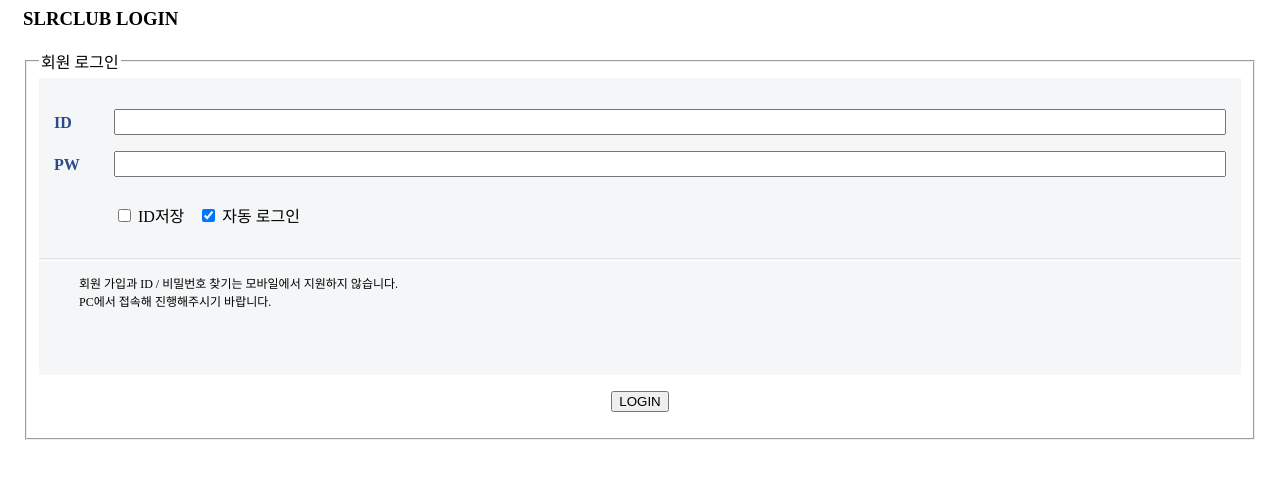
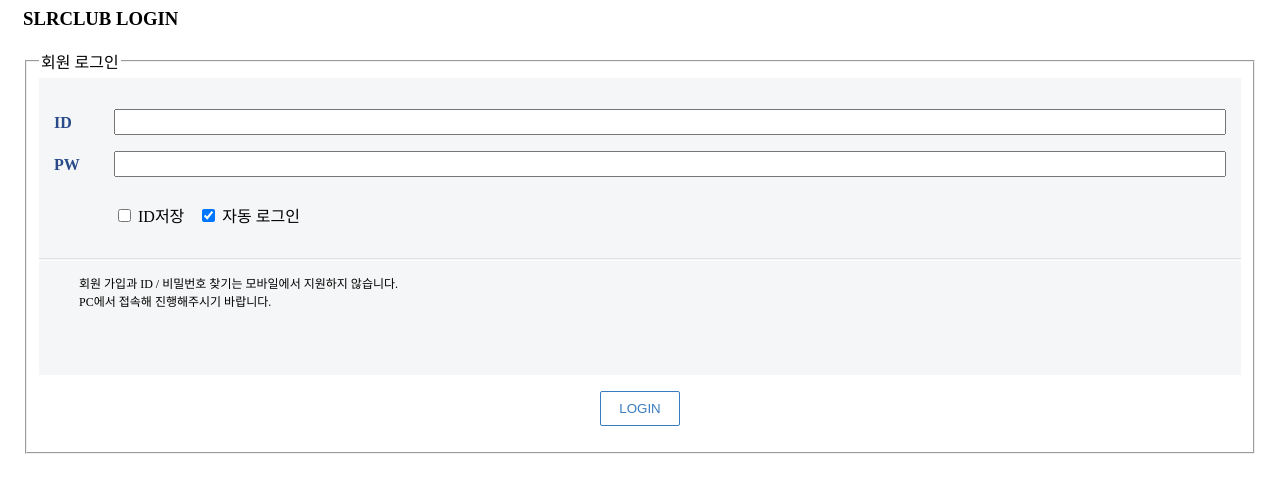
Before and after one commit to zwxc1324/sc, a plain HTML site: page src/login.html in a window 1280 px wide. Drawn offline with nearby package versions, Linux system fonts and the light colour scheme; files that its build step writes are made by us from their sources.

Commit message:
로그인 버튼완성

```diff
--- a/src/sass/login.scss
+++ b/src/sass/login.scss
@@ -59,5 +59,19 @@
 	}
 	+p{
 		text-align: center;
+		input{
+			color: #397cbf;
+			width: 80px;
+			height: 35px;
+			border: 1px solid #397cbf;
+			background-color: #fff;
+			border-radius:2px;
+			cursor: pointer;
+		}
+		input:hover,
+		input:focus{
+			background-color: #397cbf;
+			color: #fff;
+		}
 	}
 }
```
Also changed, not shown: dist/css/login.css.
